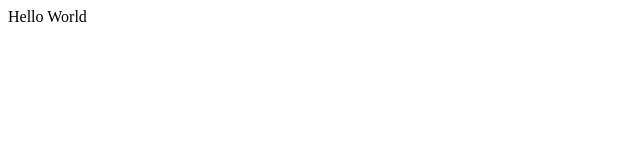
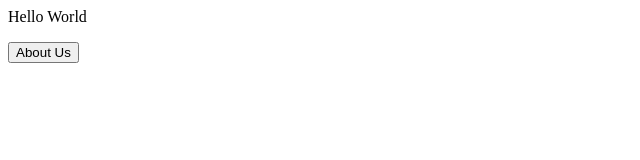
Before and after one commit to mohamadnabaa01/Web-Programming-Project1, a plain HTML site: page index.html in a window 1280 px wide. Shown: the whole page, without its empty margins (0-640 px from the left). Drawn offline with Linux system fonts and the light colour scheme.

Commit message:
Update index.html

```diff
--- a/index.html
+++ b/index.html
@@ -1,3 +1,4 @@
 <html>
   <p>Hello World</p>
+  <button url="/public1/aboutus.html">About Us</button>
 </html>
```
